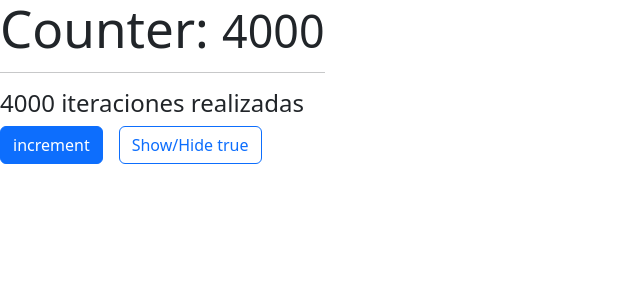
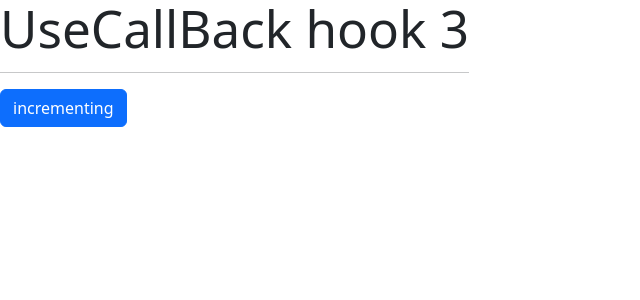
Before and after one commit to andresisfx/HookApp, a React (Vite) app: page / in a window 1280 px wide. Shown: the top 300 px of the page, without its empty margins (0-640 px from the left). Built offline with nearby package versions, Linux system fonts and the light colour scheme.

Commit message:
using useCallback

```diff
--- a/src/main.jsx
+++ b/src/main.jsx
@@ -9,6 +9,7 @@ import {MultipleCustomHooks}  from './Examples/MultipleCustomHooks.jsx';
 import { FocusScreen } from './useRef/FocusScreen.jsx';
 import { Memorize } from './memos/Memorize.jsx';
 import { MemoHook } from './memos/MemoHook.jsx';
+import { UseCallBack } from './memos/UseCallBack.jsx';
 
 createRoot(document.getElementById('root')).render(
   <StrictMode>
@@ -18,6 +19,7 @@ createRoot(document.getElementById('root')).render(
     {/* <MultipleCustomHooks /> */}
     {/* <FocusScreen/> */}
     {/* <Memorize/> */}
-    <MemoHook/>
+    {/* <MemoHook/> */}
+    <UseCallBack/>
   </StrictMode>,
 )
--- /dev/null
+++ b/src/memos/ShowIncrement.jsx
@@ -0,0 +1,19 @@
+import React from 'react'
+
+export const ShowIncrement =React.memo( ({increment}) => {
+   console.log('me volvi a generar')
+
+   // hay que tener en cuenta que la funcion increment que recibimos como parametro es el callback que está dentro del calback osea
+   //const incrementFunction = useCallback(
+    //   (value) =>{ ESTO ES "increment" Y ESTE VALUE ES "5" PARA QUE INCREMENTE DE 5 EN 5
+    //        setCounter((value) => value + 1)
+     //  },[])
+  return (
+    <button
+    className='btn btn-primary'
+    onClick={ () => increment(5)}
+    >
+       incrementing
+    </button>
+  )
+})
--- /dev/null
+++ b/src/memos/UseCallBack.jsx
@@ -0,0 +1,42 @@
+
+import React, { useState, useCallback, useEffect } from 'react'
+import { ShowIncrement } from './ShowIncrement'
+
+export const UseCallBack = () => {
+
+    const [counter, setCounter] = useState(1)
+    // const incrementFunction =()=>{
+    //     setCounter(counter + 1)
+    // }
+
+   //  reemplazamos lo anterior por useCallback
+   const incrementFunction = useCallback(
+    (value) =>{
+         setCounter((value) => value + 1)
+    },[])
+
+    useEffect(() => {
+       incrementFunction(3)
+    },[incrementFunction])
+  return (
+    <>
+      <h1>UseCallBack hook {counter}</h1>
+      <hr />
+
+      <ShowIncrement increment={incrementFunction}/>
+    </>
+  )
+}
+// useCallback: Memoriza la referencia de una función
+// Cuando usas useCallback, le dices a React que memorice la función incrementFunction y solo la vuelva a crear si cambia alguna dependencia en el array de dependencias ([] en tu caso).
+
+// Sin useCallback: En cada renderizado, React crea una nueva instancia de la función incrementFunction. Esto significa que cualquier dependencia que use esa función (por ejemplo, en el useEffect o en un componente hijo) detectará un cambio, lo que podría causar un bucle infinito o re-renderizados innecesarios.
+
+// Con useCallback: React reutiliza la misma instancia de la función a menos que cambie alguna de las dependencias. Esto es importante porque el array de dependencias de useEffect ahora puede incluir incrementFunction sin riesgo de que se ejecute innecesariamente.
+
+// 2. useEffect: Ejecutar efectos basados en dependencias
+// En el caso de tu código, useEffect tiene como dependencia incrementFunction. Si la referencia de incrementFunction cambia, useEffect se ejecutará nuevamente.
+
+// Sin useCallback: incrementFunction cambia en cada renderizado porque React crea una nueva referencia de la función en cada render. Esto haría que useEffect se ejecutara en cada renderizado, lo que puede causar un bucle infinito si incrementFunction actualiza el estado.
+
+// Con useCallback: La referencia de incrementFunction no cambia en cada renderizado (gracias a useCallback), lo que evita que useEffect se dispare innecesariamente.
```
